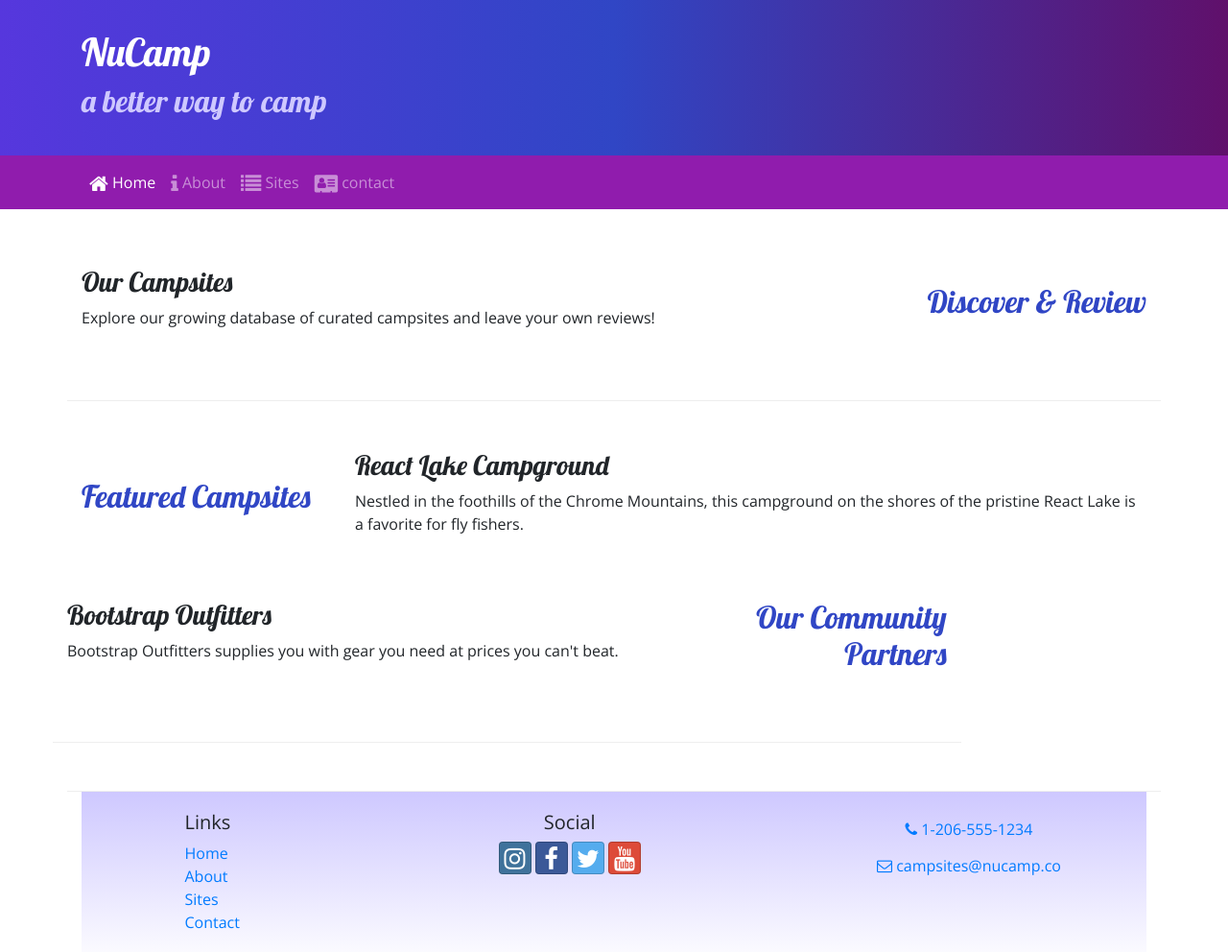
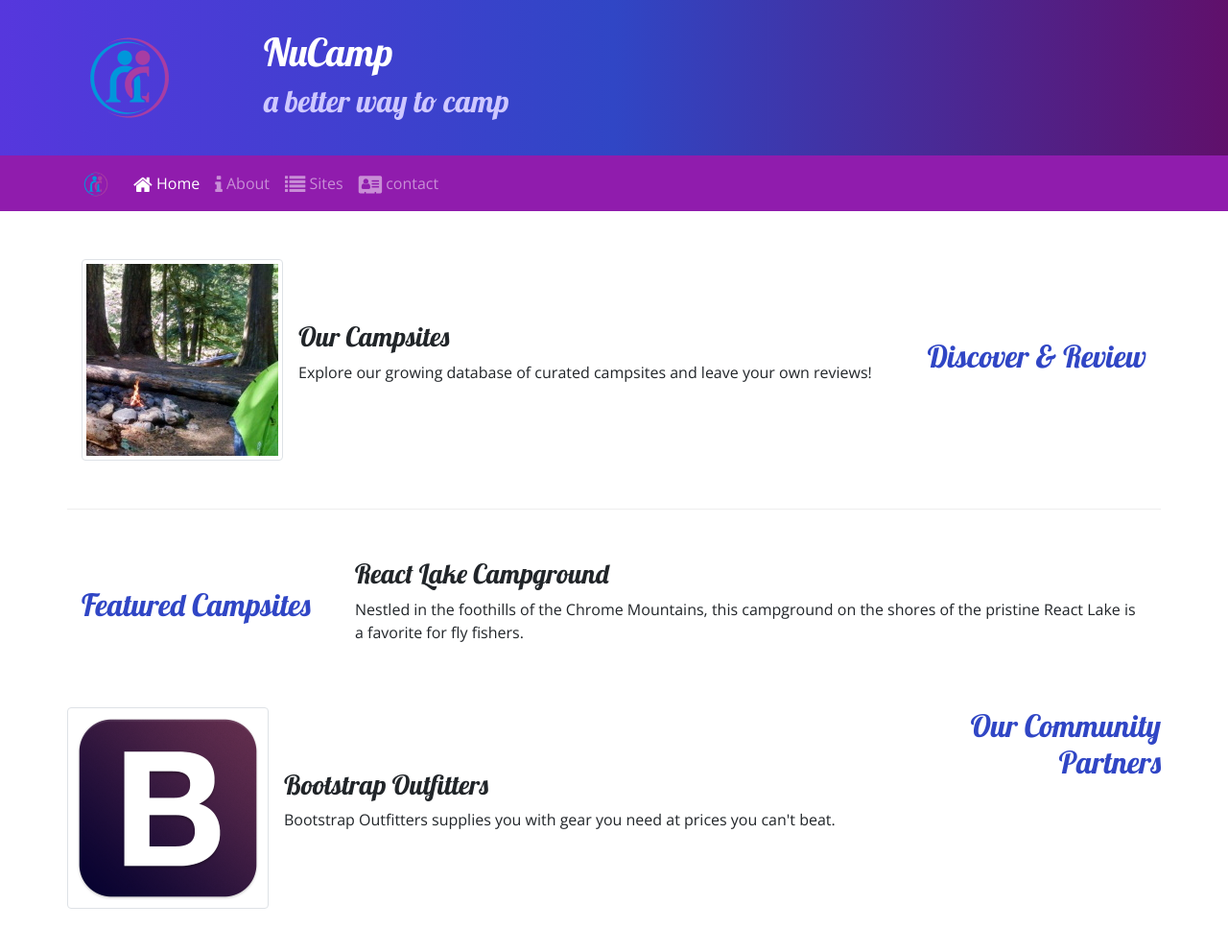
Before and after one commit to hayuni3/git-test, a website: page index.html in a window 1280 px wide. Shown: the top 992 px of the page at 96% size. Drawn offline with nearby package versions, Linux system fonts and the light colour scheme.

Commit message:
Images and Media

```diff
--- a/index.html
+++ b/index.html
@@ -28,6 +28,9 @@
     <header class="jumbotron jumbotron-fluid">
         <div class="container">
             <div class="row">
+                <div class="col-4 col-sm-3 col-md-2 align-self-center">
+                    <img src="img/logo.png" class="img-fluid"/>
+                </div>
                 <div class="col">
                     <h1>NuCamp</h1>
                    <h2>a better way to camp</h2>
@@ -37,7 +40,8 @@
     </header>
     <nav class="navbar navbar-expand-sm navbar-dark sticky-top">
         <div class="container">
-            <button class="navbar-toggler ml-auto" type="button" data-toggle="collapse" data-target="#nucampNavbar">
+            <a class="navbar-brand" href="#"><img src="img/logo.png" height="30" width="30"/></a>
+            <button class="navbar-toggler" type="button" data-toggle="collapse" data-target="#nucampNavbar">
                 <span class="navbar-toggler-icon"></span>
             </button>
             <div class="collapse navbar-collapse" id="nucampNavbar">
@@ -59,8 +63,13 @@
                 <h2 class="text-sm-right">Discover & Review</h2>
             </div>
             <div class="col">
-                <h3>Our Campsites</h3>
-                <p class="d-none d-sm-block" >Explore our growing database of curated campsites and leave your own reviews!</p  >
+                <div class="media">
+                    <img class="d-flex mr-3 img-thumbnail" src="img/breadcrumb-trail-thumb.jpg" alt="Breadcrumb Trail thumbnail"/>
+                    <div class="media-body align-self-center">
+                        <h3>Our Campsites</h3>
+                        <p class="d-none d-sm-block" >Explore our growing database of curated campsites and leave your own reviews!</p  >
+                    </div>
+                </div>
             </div>
         </div>
 
@@ -79,8 +88,13 @@
                 <h2 class="text-sm-right">Our Community Partners</h2>
             </div>
             <div class="col">
-                <h3>Bootstrap Outfitters</h3>
-                <p class="d-none d-sm-block">Bootstrap Outfitters supplies you with gear you need at prices you can't beat.</p>
+                <div class="media">
+                    <img class="d-flex mr-3 img-thumbnail" src="img/bootstrap-thumb.png" alt="Bootstrap Outfitters"/>
+                    <div class="media-body align-self-center">
+                        <h3>Bootstrap Outfitters</h3>
+                        <p class="d-none d-sm-block">Bootstrap Outfitters supplies you with gear you need at prices you can't beat.</p>
+                    </div>
+                </div>
             </div>
         </div>
     </div>
```
Also changed, not shown: aboutus.html (+8 -5 lines), contactus.html (+5 -2 lines), css/styles.css (+1 -9 lines), img/bootstrap-thumb.png (added), img/breadcrumb-trail-thumb.jpg (added), img/breadcrumb-trail.jpg (added), img/chrome-river-thumb.jpg (added), img/chrome-river.jpg (added), img/logo.png (added), img/react-lake-thumb.jpg (added), img/react-lake.jpg (added).
